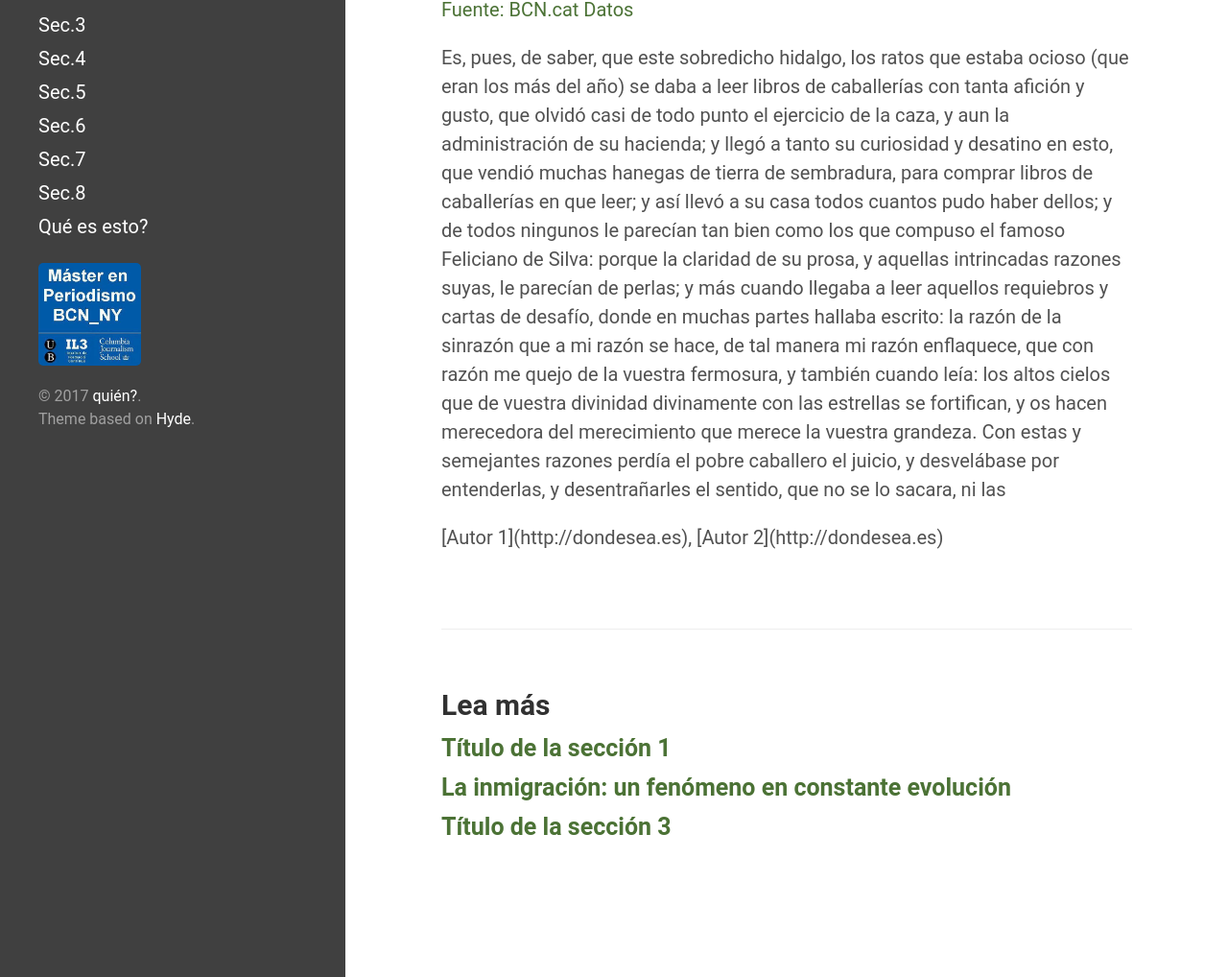
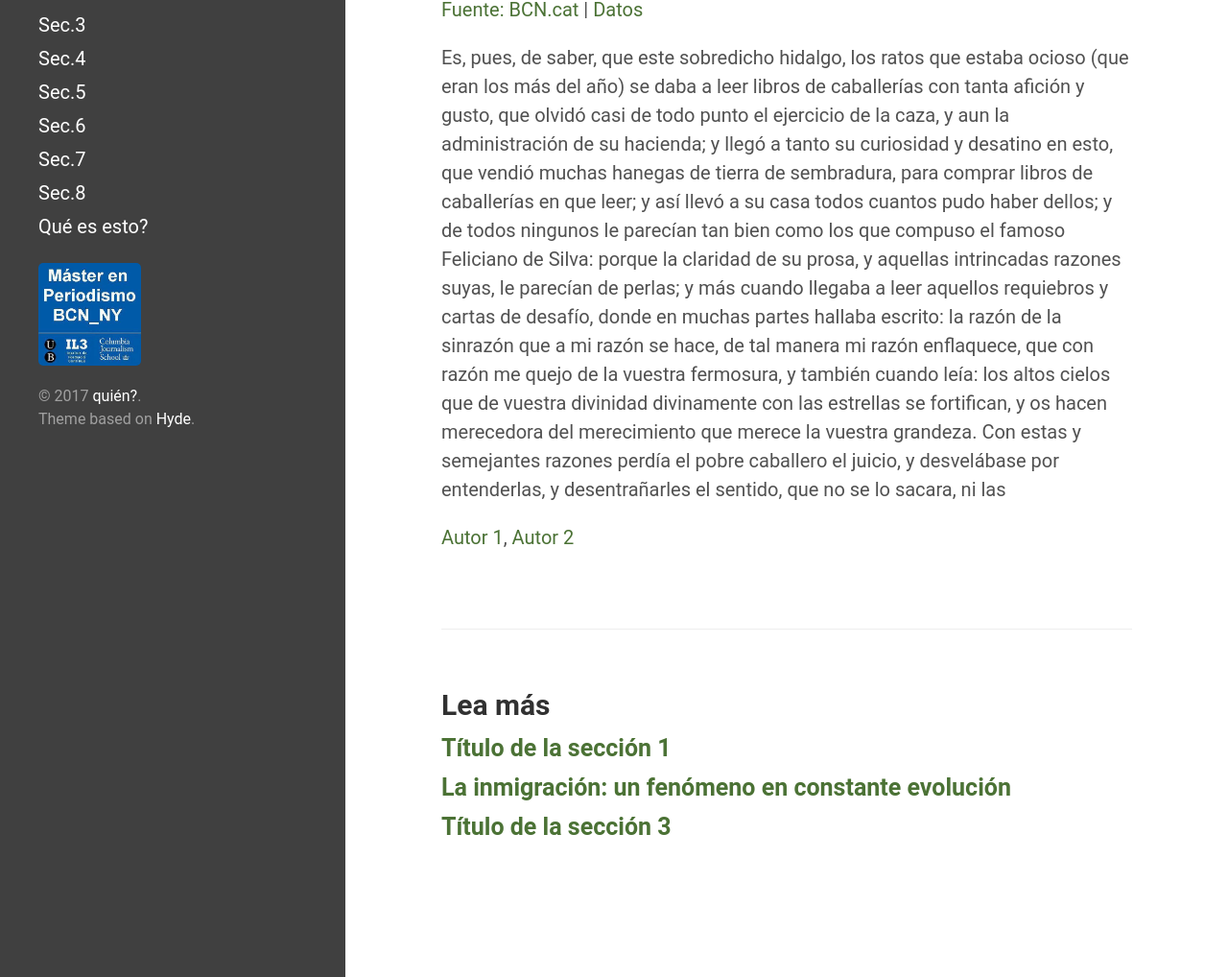
Before and after one commit to mper-bcn-ny/2017-metro, a Jekyll site: the page built from _posts/2017-02-21-intro.md, in a window 1280 px wide and 1400 px high, scrolled down 722 px. Shown: the part 382-1400 px from the top of the window at 96% size. Built offline with Jekyll 4.4.1, drawn with Linux system fonts in a browser that asks for light colours.

Commit message:
Update 2017-02-21-intro.md

```diff
--- a/_posts/2017-02-21-intro.md
+++ b/_posts/2017-02-21-intro.md
@@ -10,10 +10,8 @@ En un lugar de la Mancha, de *cuyo nombre no quiero acordarme*, no ha mucho tiem
 
 <iframe width="700" height="400" scrolling="no" frameborder="no" src="https://fusiontables.google.com/embedviz?containerId=googft-gviz-canvas&amp;q=select+col2%2C+col7%2C+col10+from+1z51DoCdCr_njDknM2d1ylGXqWuUYoxuLOsrMvbEP+order+by+col10+asc+limit+26&amp;viz=GVIZ&amp;t=LINE&amp;uiversion=2&amp;gco_forceIFrame=true&amp;gco_hasLabelsColumn=true&amp;gco_vAxes=%5B%7B%22title%22%3Anull%2C+%22minValue%22%3Anull%2C+%22maxValue%22%3Anull%2C+%22useFormatFromData%22%3Atrue%2C+%22viewWindow%22%3A%7B%22max%22%3Anull%2C+%22min%22%3Anull%7D%7D%2C%7B%22useFormatFromData%22%3Atrue%2C+%22viewWindow%22%3A%7B%22max%22%3Anull%2C+%22min%22%3Anull%7D%2C+%22minValue%22%3Anull%2C+%22maxValue%22%3Anull%7D%5D&amp;gco_useFirstColumnAsDomain=true&amp;gco_legacyScatterChartLabels=true&amp;gco_curveType=&amp;gco_booleanRole=certainty&amp;gco_lineWidth=2&amp;gco_hAxis=%7B%22useFormatFromData%22%3Atrue%2C+%22minValue%22%3Anull%2C+%22maxValue%22%3Anull%2C+%22viewWindow%22%3Anull%2C+%22viewWindowMode%22%3Anull%7D&amp;gco_legend=none&amp;gco_series=%7B%220%22%3A%7B%22color%22%3A%22%236aa84f%22%2C+%22lineWidth%22%3A4%7D%2C+%221%22%3A%7B%22color%22%3A%22none%22%7D%7D&amp;gco_title=Datos+Inventados&amp;gco_tooltip=%7B%22isHtml%22%3Atrue%7D&amp;tmplt=5&amp;width=500&amp;height=300"></iframe>
 [Fuente: BCN.cat](http://dondeseaquebajaronlosdatos.es)
-[Datos](http://dondesea.es)
+| [Datos](http://dondesea.es)
 
  Es, pues, de saber, que este sobredicho hidalgo, los ratos que estaba ocioso (que eran los más del año) se daba a leer libros de caballerías con tanta afición y gusto, que olvidó casi de todo punto el ejercicio de la caza, y aun la administración de su hacienda; y llegó a tanto su curiosidad y desatino en esto, que vendió muchas hanegas de tierra de sembradura, para comprar libros de caballerías en que leer; y así llevó a su casa todos cuantos pudo haber dellos; y de todos ningunos le parecían tan bien como los que compuso el famoso Feliciano de Silva: porque la claridad de su prosa, y aquellas intrincadas razones suyas, le parecían de perlas; y más cuando llegaba a leer aquellos requiebros y cartas de desafío, donde en muchas partes hallaba escrito: la razón de la sinrazón que a mi razón se hace, de tal manera mi razón enflaquece, que con razón me quejo de la vuestra fermosura, y también cuando leía: los altos cielos que de vuestra divinidad divinamente con las estrellas se fortifican, y os hacen merecedora del merecimiento que merece la vuestra grandeza. Con estas y semejantes razones perdía el pobre caballero el juicio, y desvelábase por entenderlas, y desentrañarles el sentido, que no se lo sacara, ni las
 
-<div float="right">
 [Autor 1](http://dondesea.es), [Autor 2](http://dondesea.es)
-</div>
```
